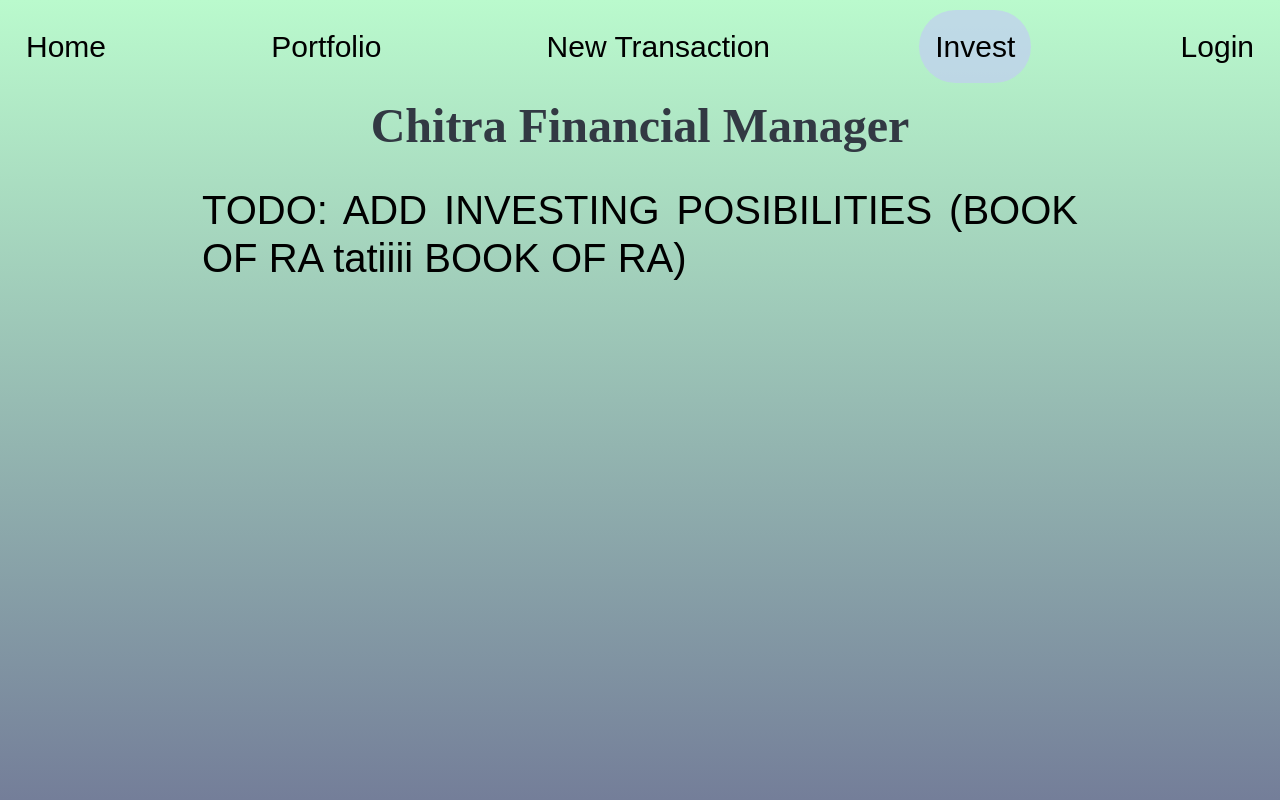
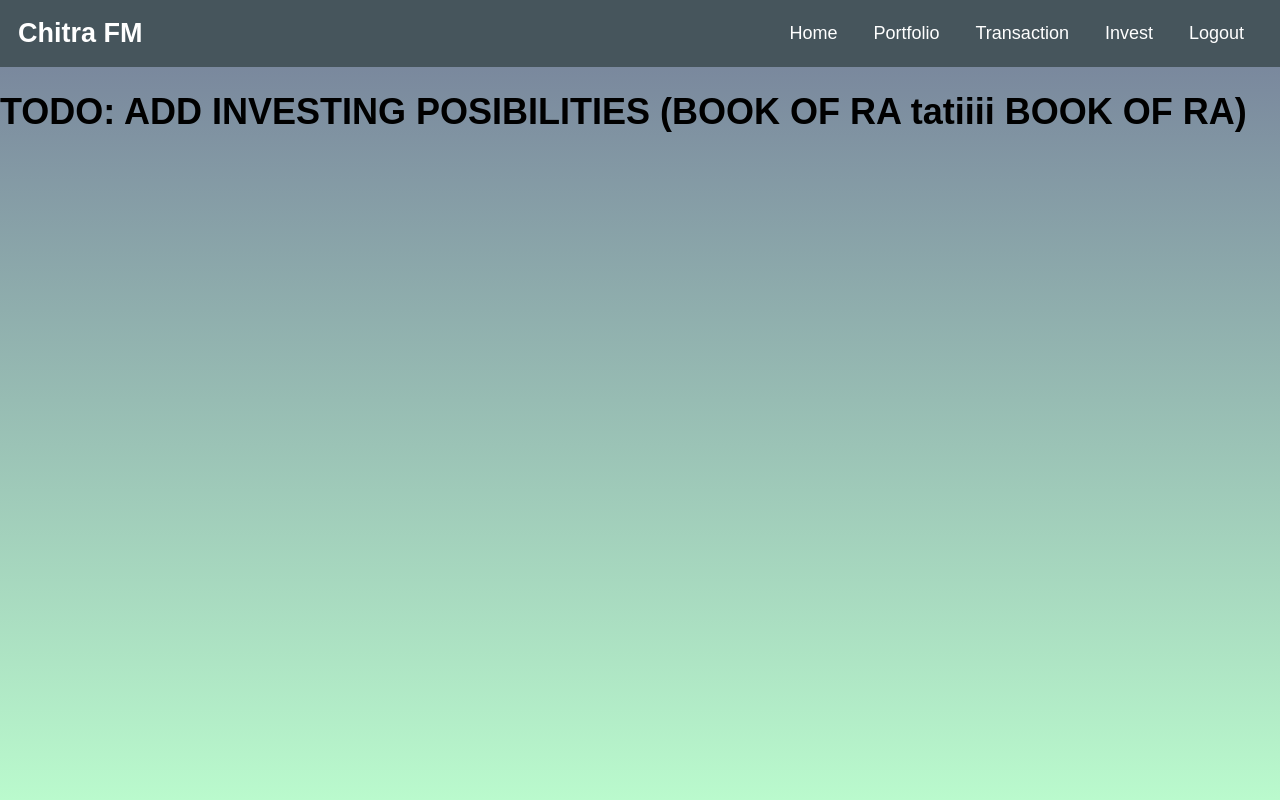
Before and after one commit to tudor1610/Chitra_Financial_Manager, a Flask app: page /invest in a window 1280 px wide. Run offline with Flask 3, Linux system fonts and the light colour scheme; some libraries are stand-ins or nearby versions.

Commit message:
Designed the homepage

```diff
--- a/public/style.css
+++ b/public/style.css
@@ -1,5 +1,5 @@
 body {
-  background-image: linear-gradient(#bafacd, #747e99);
+  background-image: linear-gradient(#747e99, #bafacd);
   background-size: cover;
   background-repeat: no-repeat;
   background-position: center;
@@ -10,7 +10,7 @@ body {
   display: flex;
   flex-direction: column;
   min-height: 100vh;
-  font-family: 'Arial', cursive;
+  font-family: Arial, sans-serif;
 }
 
 
--- a/server.py
+++ b/server.py
@@ -1,4 +1,4 @@
-from flask import Flask, request, render_template, redirect, flash
+from flask import Flask, request, render_template, redirect, flash, jsonify
 from flask_sqlalchemy import SQLAlchemy
 from werkzeug.security import generate_password_hash, check_password_hash
 import time
@@ -16,6 +16,12 @@ class User(db.Model):
     username = db.Column(db.String(80), unique=True, nullable=False)
     password = db.Column(db.String(200), nullable=False)  # Hashed password
 
+# Mock chart data (for simplicity, not stored in the database)
+chart_data = {
+    "current_account": [2, 3, 4, 6, 8, 10, 12],
+    "savings_account_1": [10, 20, 30, 40, 50],
+    "savings_account_2": [5, 15, 25, 35, 45]
+}
 
 def allowed_file(filename):
     return '.' in filename and filename.rsplit('.', 1)[1].lower() in app.config['ALLOWED_EXTENSIONS']
@@ -31,7 +37,20 @@ def default():
 
 @app.route("/home")
 def home():
-    return render_template('home.html', authenticated=session["authenticated"], username=session["username"])
+    if not session["authenticated"]:
+        flash("Please log in to access your dashboard.")
+        return redirect("/login")
+
+    # Mock user data for the dashboard
+    user_data = {
+        "username": session["username"],
+        "current_balance": 7363.34,
+        "spent_this_month": 0,
+        "living_expenses": 0,
+        "food_expenses": 0
+    }
+
+    return render_template('home.html', data=user_data)
 
 @app.route("/create", methods=['GET', 'POST'])
 def create():
@@ -102,6 +121,12 @@ def newtransaction():
 def invest():
     return render_template('invest.html', authenticated=session["authenticated"], username=session["username"]);
 
+@app.route("/chart-data/<chart_type>")
+def chart_data_api(chart_type):
+    if chart_type in chart_data:
+        return jsonify(chart_data[chart_type])
+    return jsonify([])
+
 @app.errorhandler(404)
 def error404(code):
     return "HTTP Error 404 - Page Not Found"
--- a/templates/_base.html
+++ b/templates/_base.html
@@ -1,42 +1,70 @@
 
 <!DOCTYPE html>
-<html>
+<html lang="en">
 <head>
-  <meta charset="utf-8">
-  <meta name="viewport" content="width=device-width, initial-scale=1, shrink-to-fit=no">
+    <meta charset="UTF-8">
+    <meta name="viewport" content="width=device-width, initial-scale=1.0">
+    <title>Chitra Financial Manager</title>
+    <link rel="stylesheet" type="text/css" href="./public/style.css">
+    <link rel="stylesheet" href="https://cdnjs.cloudflare.com/ajax/libs/font-awesome/6.0.0-beta3/css/all.min.css">
+    <style>
+        nav {
+            background-color: #46555c;
+            color: white;
+            padding: 1em;
+            display: flex;
+            justify-content: space-between;
+            align-items: center;
+        }
 
-  <link href="./public/bootstrap/css/bootstrap.min.css" rel="stylesheet">
-  <link rel="stylesheet" type="text/css" href="./public/style.css">
+        nav .logo {
+            font-size: 1.5em;
+            font-weight: bold;
+        }
+
+        nav ul {
+            list-style: none;
+            display: flex;
+            margin: 0;
+            padding: 0;
+        }
+
+        nav ul li {
+            margin: 0 1em;
+        }
+
+        nav ul li a {
+            text-decoration: none;
+            color: white;
+        }
+
+        .chart {
+            height: 150px;
+            margin-top: 1em;
+            color: #46555c;
+        }
+    </style>
+    <script src="https://cdn.jsdelivr.net/npm/chart.js"></script>
 
 </head>
 <body>
 
-	<header class="site-header">
-		<div class="container header-content">
-			<br>
-			<h1><font size="+10" style="color: #323943;"><strong>Chitra Financial Manager</strong></font></h1>
-			{% block header%}
-			{% endblock header%}
-		</div>
-	</header>
+    <nav>
+        <div class="logo">Chitra FM</div>
+        <ul>
+            <li><a href="/home">Home</a></li>
+            <li><a href="/portfolio">Portfolio</a></li>
+            <li><a href="/newtransaction">Transaction</a></li>
+            <li><a href="/invest">Invest</a></li>
+            <li><a href="/logout">Logout</a></li>
+        </ul>
+    </nav>
 
+    {% block content %}
+    {% endblock content %}
 
-	{% block buttons%}
-  	{% endblock buttons%}
-
-	<main class="container">
-		<div class="row justify-content-center">
-			<div>
-				<div>
-					<br>
-
-					{% block content%}
-					{% endblock content%}
-
-				</div>
-		  	</div>
-		</div>
-	</main>
+    {% block scripts %}
+    {% endblock scripts %}
 
 </body>
 </html>
```
Also changed, not shown: other parts of public/style.css (+71 -2 lines), templates/home.html (+80 -25 lines), public/images/website_logo.jpg (added).
